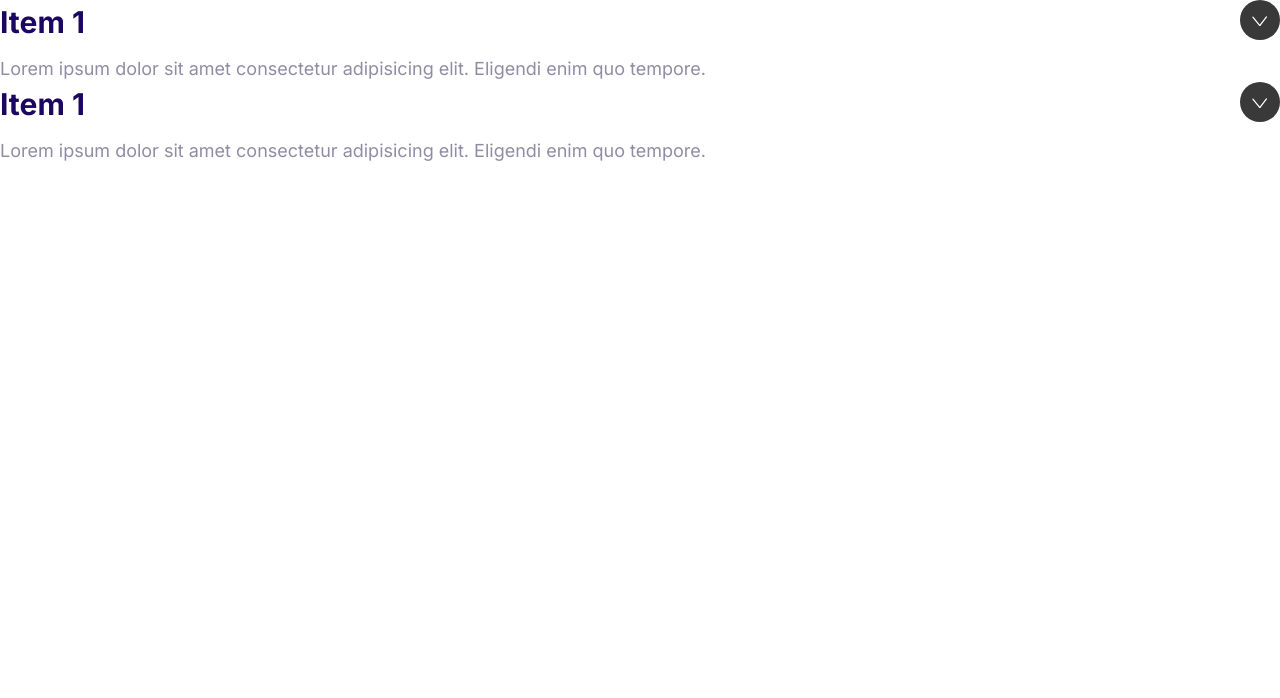
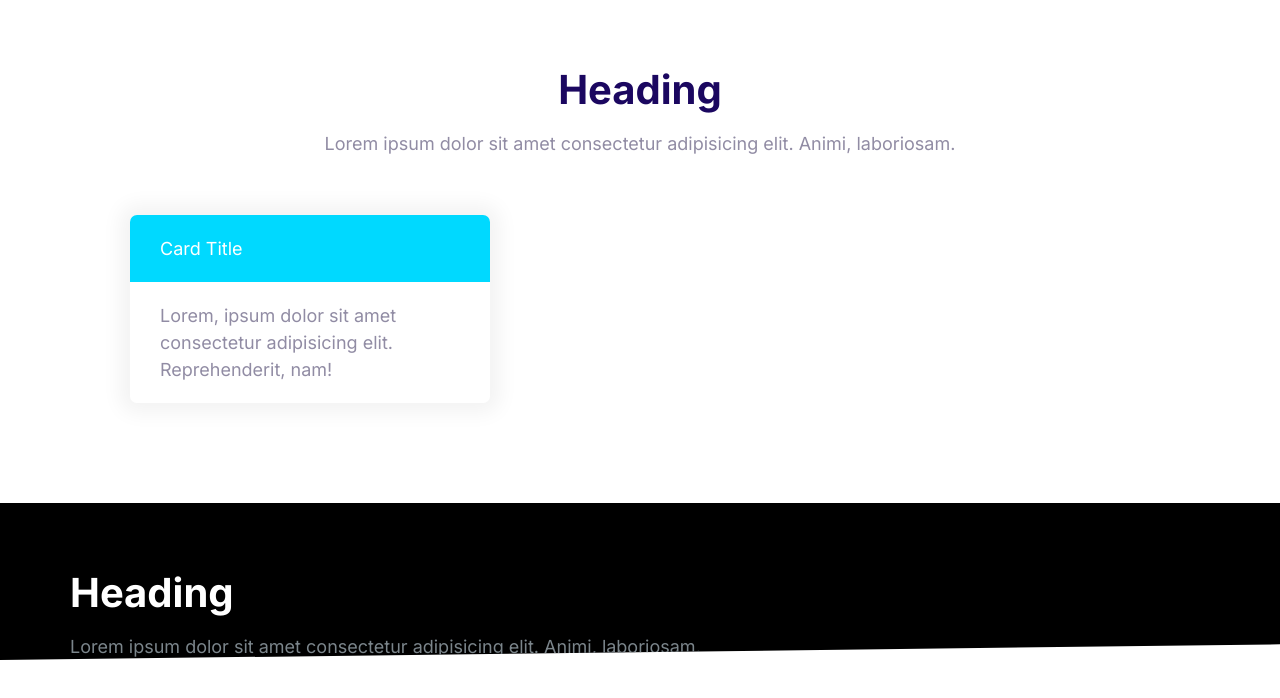
Before and after one commit to manudeli/Season-And-Work, a plain HTML site: page index.html in a window 1280 px wide. Drawn offline with Linux system fonts and the light colour scheme.

Commit message:
Build the block components.

```diff
--- a/css/styles.css
+++ b/css/styles.css
@@ -569,3 +569,41 @@ a {
   max-height: 100vh;
   opacity: 1;
 }
+
+/* Block */
+.block {
+  --padding-vertical: 6rem;
+  padding: var(--padding-vertical) 2rem;
+}
+
+.block__header {
+  text-align: center;
+}
+
+.block__heading {
+  margin-top: 0;
+}
+
+.block--dark {
+  background: #000;
+  color: #7b858b;
+}
+
+.block--dark .block__heading {
+  color: #fff;
+}
+
+.block--skewed-right {
+  padding-bottom: calc(var(--padding-vertical)+4rem);
+  clip-path: polygon(0% 0%, 100% 0%, 100% 100%, 0% 90%);
+}
+
+.block--skewed-left {
+  padding-bottom: calc(var(--padding-vertical)+4rem);
+  clip-path: polygon(0% 0%, 100% 0%, 100% 90%, 0% 100%);
+}
+
+.container {
+  max-width: 1140px;
+  margin: 0 auto;
+}
--- a/index.html
+++ b/index.html
@@ -14,31 +14,33 @@
     <title>시즌앤워크 | Season & Work</title>
   </head>
   <body>
-    <div class="collapsible collapsible--expanded">
-      <header class="collapsible__header">
-        <h2 class="collapsible__heading">Item 1</h2>
-        <svg class="icon icon--white collapsible__chevron">
-          <use xlink:href="images/sprite.svg#chevron" />
-        </svg>
+    <section class="block container">
+      <header class="block__header">
+        <h2 class="block__heading">Heading</h2>
+        <p>
+          Lorem ipsum dolor sit amet consectetur adipisicing elit. Animi,
+          laboriosam.
+        </p>
       </header>
-      <div class="collapsible__content">
-        Lorem ipsum dolor sit amet consectetur adipisicing elit. Eligendi enim
-        quo tempore.
+      <div style="width: 40%; padding: 4rem">
+        <div class="card card--secondary">
+          <header class="card__header">Card Title</header>
+          <div class="card__body">
+            Lorem, ipsum dolor sit amet consectetur adipisicing elit.
+            Reprehenderit, nam!
+          </div>
+        </div>
       </div>
-    </div>
-    <div class="collapsible collapsible--expanded">
-      <header class="collapsible__header">
-        <h2 class="collapsible__heading">Item 1</h2>
-        <svg class="icon icon--white collapsible__chevron">
-          <use xlink:href="images/sprite.svg#chevron" />
-        </svg>
-      </header>
-      <div class="collapsible__content">
-        Lorem ipsum dolor sit amet consectetur adipisicing elit. Eligendi enim
-        quo tempore.
+    </section>
+    <section class="block block--dark block--skewed-left">
+      <div class="container">
+        <h2 class="block__heading">Heading</h2>
+        <p>
+          Lorem ipsum dolor sit amet consectetur adipisicing elit. Animi,
+          laboriosam.
+        </p>
       </div>
-    </div>
-
+    </section>
     <script src="js/main.js"></script>
   </body>
 </html>
```
Also changed, not shown: components/blocks.html (added, +27 -0 lines).
